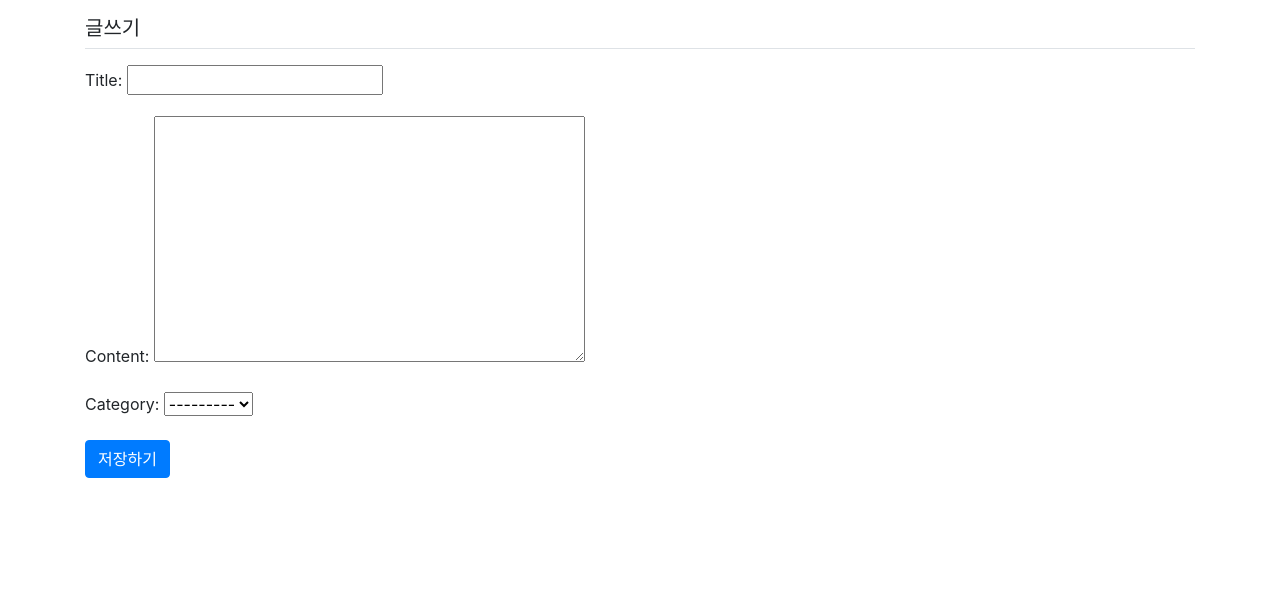
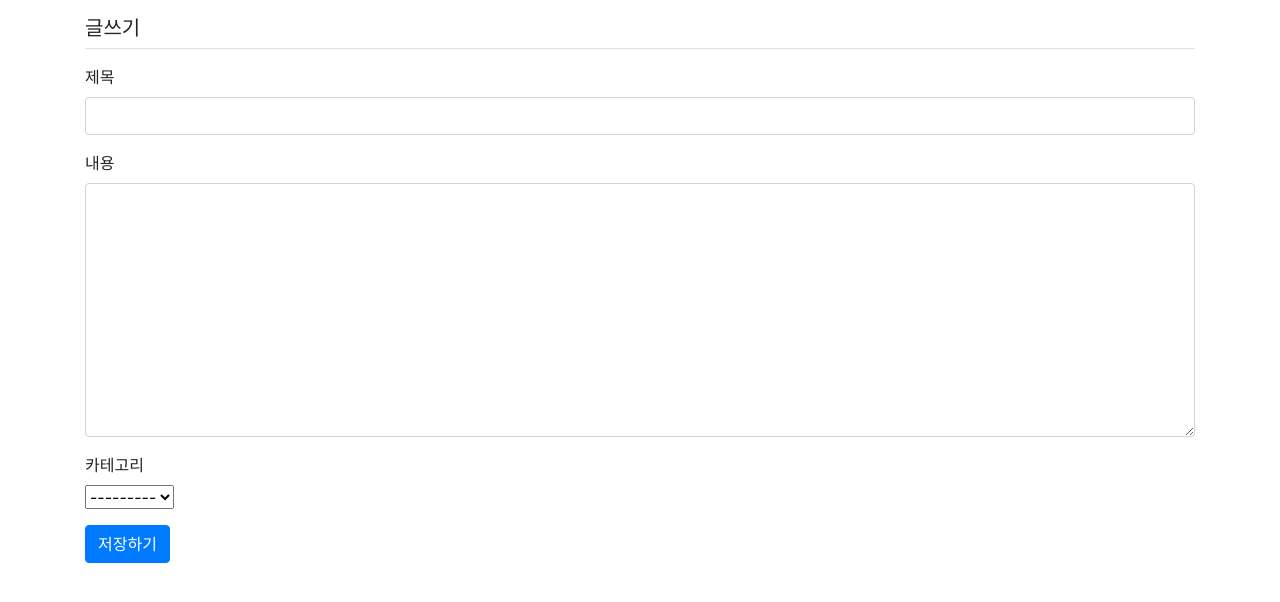
Before and after one commit to jundragons/TodayILearnProject, a Django app: page /post/create/1 in a window 1280 px wide. Shown: the part 57-659 px from the top of the page. Run offline with Django 4.2, Linux system fonts and the light colour scheme; a user stored in the database is signed in; tables that the repository leaves empty hold one stand-in row (values such as "Sample post"); some libraries are stand-ins or nearby versions.

Commit message:
Modify Post form html

```diff
--- a/blog/forms.py
+++ b/blog/forms.py
@@ -5,6 +5,7 @@ from .models import Post, Categories, Comment
 
 
 class PostForm(forms.ModelForm):
+
     class Meta:
         model = Post
         fields = ('title', 'content', 'category')
@@ -12,7 +13,6 @@ class PostForm(forms.ModelForm):
     def __init__(self, user, *args, **kwargs):
         super(PostForm, self).__init__(*args, **kwargs)
         self.fields['category'].queryset = Categories.objects.filter(user=user)
-
 
 class CommentForm(forms.ModelForm):
     class Meta:
--- a/blog/templates/blog/post_form.html
+++ b/blog/templates/blog/post_form.html
@@ -4,7 +4,32 @@
             <h5 class="my-3 border-bottom pb-2">글쓰기</h5>
             <form method="post" class="post-form my-3">
                 {% csrf_token %}
-                {{form.as_p}}
+                {% if form.errors %}
+            <div class="alert alert-danger" role="alert">
+            {% for field in form %}
+                {% if field.errors %}
+                <strong>{{ field.label }}</strong>
+                {{ field.errors }}
+                {% endif %}
+            {% endfor %}
+            </div>
+        {% endif %}
+        <!-- 오류표시 End -->
+        <div class="form-group">
+            <label for="title">제목</label>
+            <input type="text" class="form-control" name="title" id="title"
+                   value="{{ form.title.value|default_if_none:'' }}">
+        </div>
+        <div class="form-group">
+            <label for="content">내용</label>
+            <textarea class="form-control" name="content"
+                      id="content" rows="10">{{ form.content.value|default_if_none:'' }}</textarea>
+        </div>
+        <div class="form-group">
+            <label for="category">카테고리</label>
+            <p name="category" id="category">{{form.category}}</p>
+
+        </div>
                 <button type="submit" class="btn btn-primary">저장하기</button>
             </form>
         </div>
```
